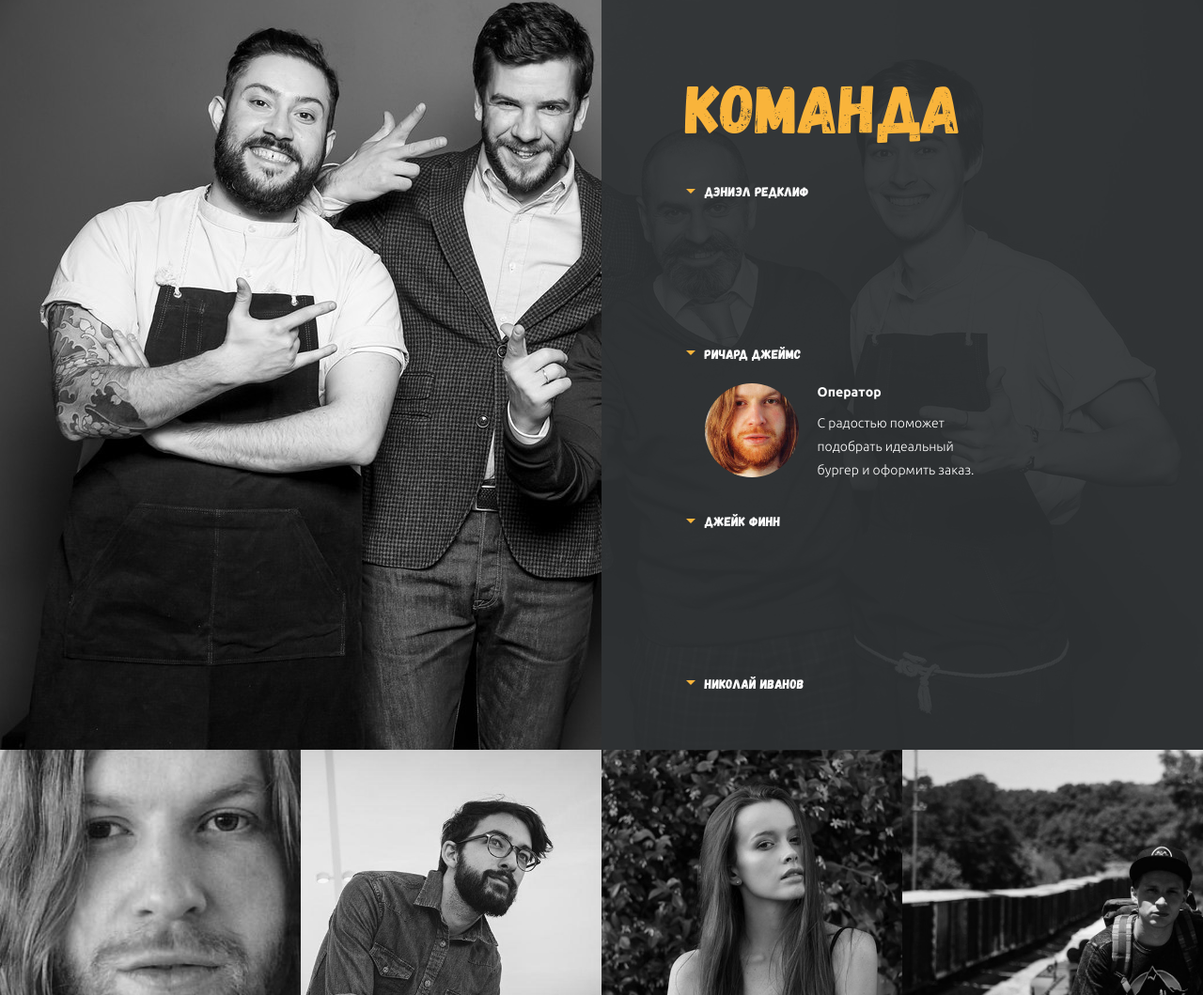
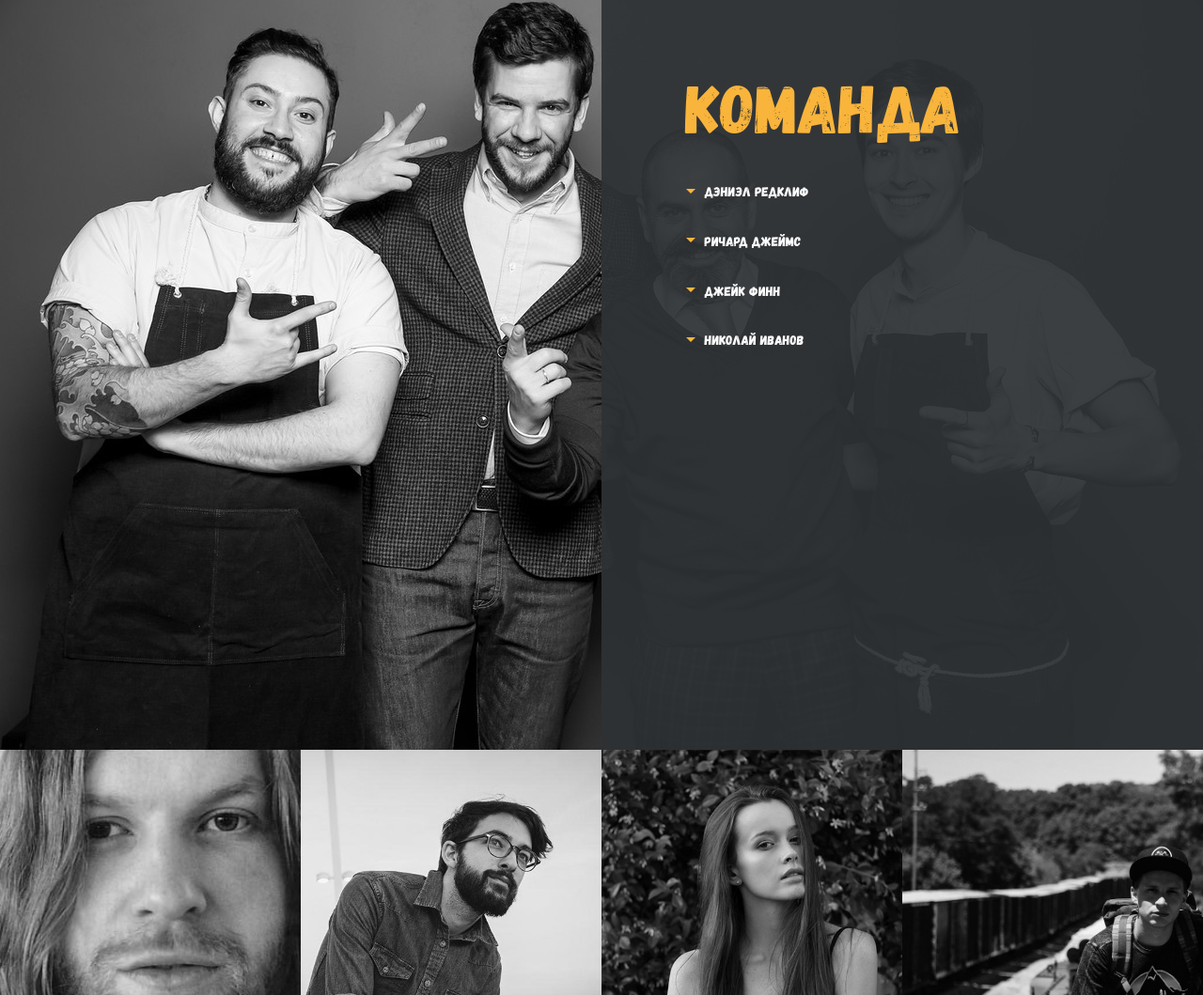
Before and after one commit to lickevich/mrburger, a website: page src/index.html in a window 1280 px wide. Shown: the part 1602-2661 px from the top of the page at 94% size. Drawn offline with nearby package versions, Linux system fonts and the light colour scheme; files that its build step writes are made by us from their sources; files whose address does not match are found by name.

Commit message:
section team 85%

```diff
--- a/src/index.html
+++ b/src/index.html
@@ -100,10 +100,10 @@
               <li class="team__acco-item">
                 <a href="#" class="team__acco-trigger">дэниэл редклиф</a>
                 <div class="team__acco-content">
-                  <div class="team__acco-photo"></div>
+                  <div class="team__acco-photo" style="background-image: url(./images/content/photo-team/1.jpg);"></div>
                   <div class="team__acco-desc">
-                    <h5 class="title title--white"></h5>
-                    <p class="text text--white"></p>
+                    <h5 class="title title--white">оператор</h5>
+                    <p class="text text--white">С радостью поможет подобрать идеальный бургер и оформить заказ.</p>
                   </div>
                 </div>
               </li>
@@ -120,20 +120,20 @@
               <li class="team__acco-item">
                 <a href="#" class="team__acco-trigger">джейк финн</a>
                 <div class="team__acco-content">
-                  <div class="team__acco-photo"></div>
+                  <div class="team__acco-photo" style="background-image: url(./images/content/photo-team/1.jpg);"></div>
                   <div class="team__acco-desc">
-                    <h5 class="title title--white"></h5>
-                    <p class="text text--white"></p>
+                    <h5 class="title title--white">оператор</h5>
+                    <p class="text text--white">С радостью поможет подобрать идеальный бургер и оформить заказ.</p>
                   </div>
                 </div>
               </li>
               <li class="team__acco-item">
                 <a href="#" class="team__acco-trigger">николай иванов</a>
                 <div class="team__acco-content">
-                  <div class="team__acco-photo"></div>
+                  <div class="team__acco-photo" style="background-image: url(./images/content/photo-team/1.jpg);"></div>
                   <div class="team__acco-desc">
-                    <h5 class="title title--white"></h5>
-                    <p class="text text--white"></p>
+                    <h5 class="title title--white">оператор</h5>
+                    <p class="text text--white">С радостью поможет подобрать идеальный бургер и оформить заказ.</p>
                   </div>
                 </div>
               </li>
--- a/src/styles/scss/blocks/team.scss
+++ b/src/styles/scss/blocks/team.scss
@@ -29,7 +29,7 @@
 }
 
 .team__acco-item {
-    margin-bottom: 30px;
+    margin-bottom: 10px;
 }
 
 .team__acco-photo {
@@ -46,6 +46,8 @@
     flex-direction: row;
     margin-top: 20px;
     margin-left: 20px;
+    height: 0;
+    overflow: hidden;
 }
 
 .team__acco-desc {
```
